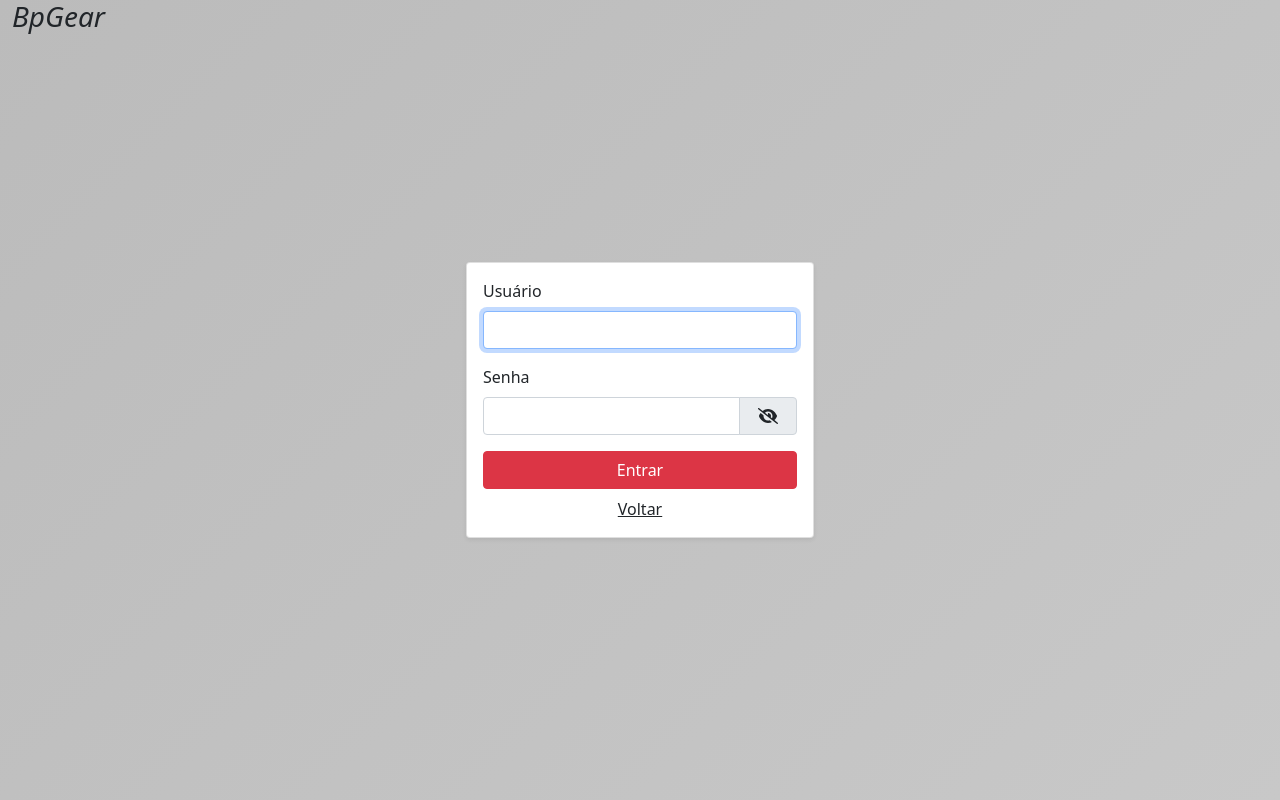
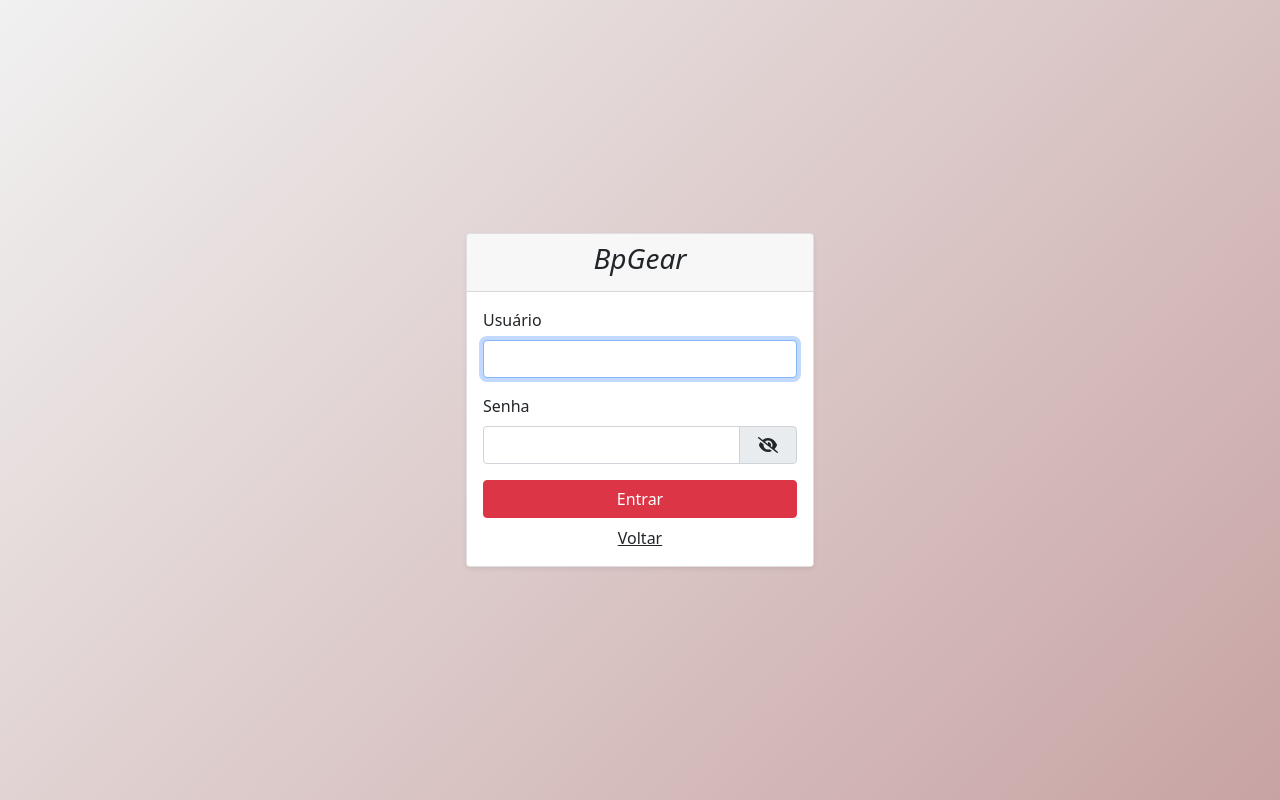
Before and after one commit to GiovaneRobertiTafine/bpgear-front-end, an Angular app: page /home in a window 1280 px wide. Both pictures are taken after a click on the button "Entrar". Built offline with nearby package versions, Linux system fonts and the light colour scheme.

Commit message:
Alterando fundo login

```diff
--- a/src/app/modules/auth/pages/login/login.page.html
+++ b/src/app/modules/auth/pages/login/login.page.html
@@ -1,7 +1,9 @@
 <div class="container-fluid" id="container-fundo">
-    <h3 class="position-absolute fst-italic cursor-pointer" routerLink="/">BpGear</h3>
     <div class="d-flex justify-content-center align-items-start align-items-lg-center pt-5 pt-lg-0 vh-100">
         <div class="card w-100 w-md-50 w-lg-auto shadow-sm">
+            <div class="card-header">
+                <h3 class="fst-italic cursor-pointer text-center" routerLink="/">BpGear</h3>
+            </div>
             <div class="card-body d-flex flex-column gap-2 align-items-center">
                 <form [formGroup]=" loginForm" (ngSubmit)="onSubmit()">
                     <div class="mb-3">
--- a/src/app/modules/auth/pages/login/login.page.scss
+++ b/src/app/modules/auth/pages/login/login.page.scss
@@ -1,4 +1,4 @@
 #container-fundo {
-    background: rgb(187, 187, 187);
-    background: linear-gradient(135deg, rgba(187, 187, 187, 1) 0%, rgba(200, 200, 200, 1) 100%);
+    background: rgb(241, 241, 241);
+    background: linear-gradient(135deg, rgba(241, 241, 241, 1) 0%, rgba(200, 163, 163, 1) 100%);
 }
```
Also changed, not shown: src/assets/js/env.js (added, +9 -0 lines).
